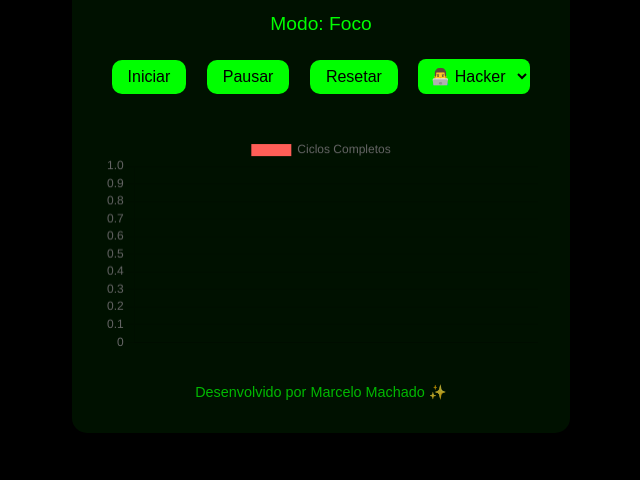
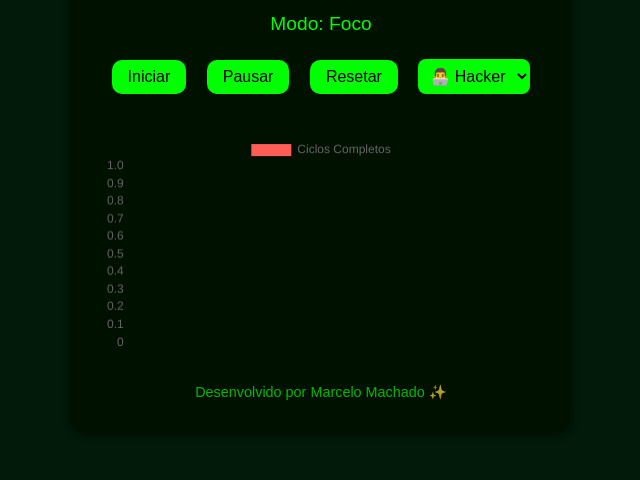
Before and after one commit to marcelomachado01/pomodoro, a plain HTML site: page index.html in a window 1280 px wide. Shown: the part 320-800 px from the top of the page, without its empty margins (319-959 px from the left). Drawn offline with nearby package versions, Linux system fonts and the light colour scheme.

Commit message:
Update style.css

```diff
--- a/style.css
+++ b/style.css
@@ -1,6 +1,6 @@
 
 .tema-hacker {
-    --bg: #000000;
+    --bg: #011a09;
     --text: #00ff00;
     --card: #001100;
     --button-bg: #00ff00;
@@ -40,7 +40,7 @@ body {
     background: var(--card);
     padding: 2rem;
     border-radius: 15px;
-    box-shadow: 0 0 10px #00000044;
+    box-shadow: 0 0 10px #000000dc;
 }
 
 .timer {
```
